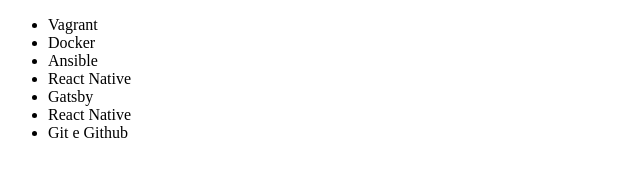
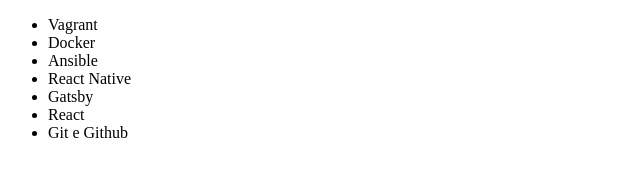
Before and after one commit to RobsonDesigner/git-alura, a plain HTML site: page index.html in a window 1280 px wide. Shown: the full height of the page, 0-640 px from the left. Drawn offline with Linux system fonts and the light colour scheme.

Commit message:
Revert "mudanca na lista react"
This reverts commit c9a668dd7710448bad2ccfa98aacd5f2d9499b39.

```diff
--- a/index.html
+++ b/index.html
@@ -13,7 +13,7 @@
         <li>Ansible</li>
         <li>React Native</li>
         <li>Gatsby</li>
-        <li>React Native</li>
+        <li>React</li>
         <li>Git e Github</li>
     </ul>
 
```
